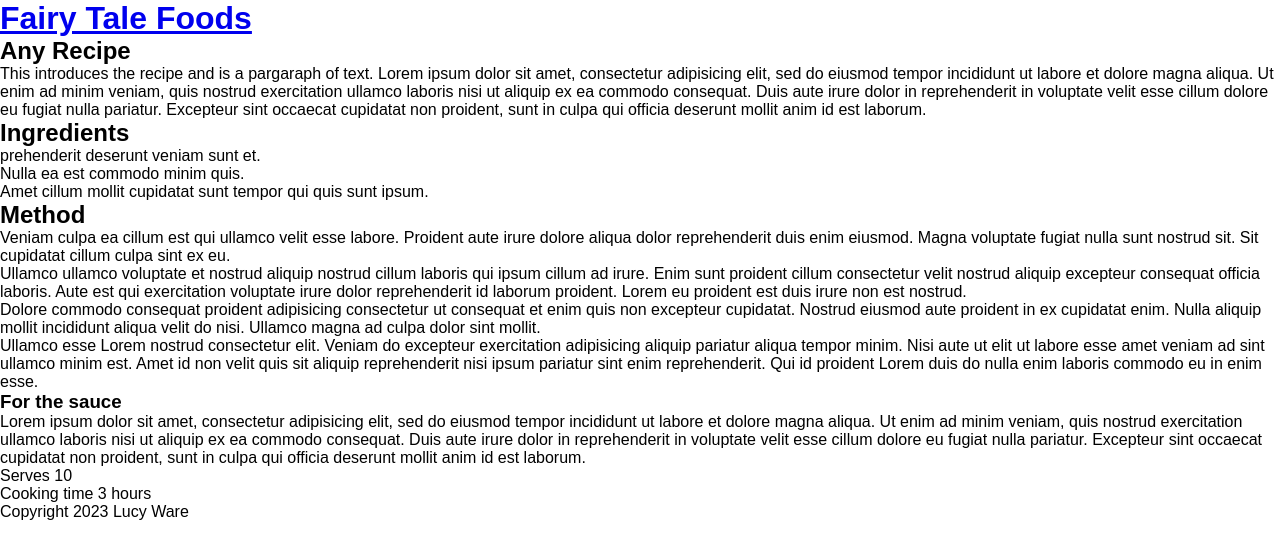
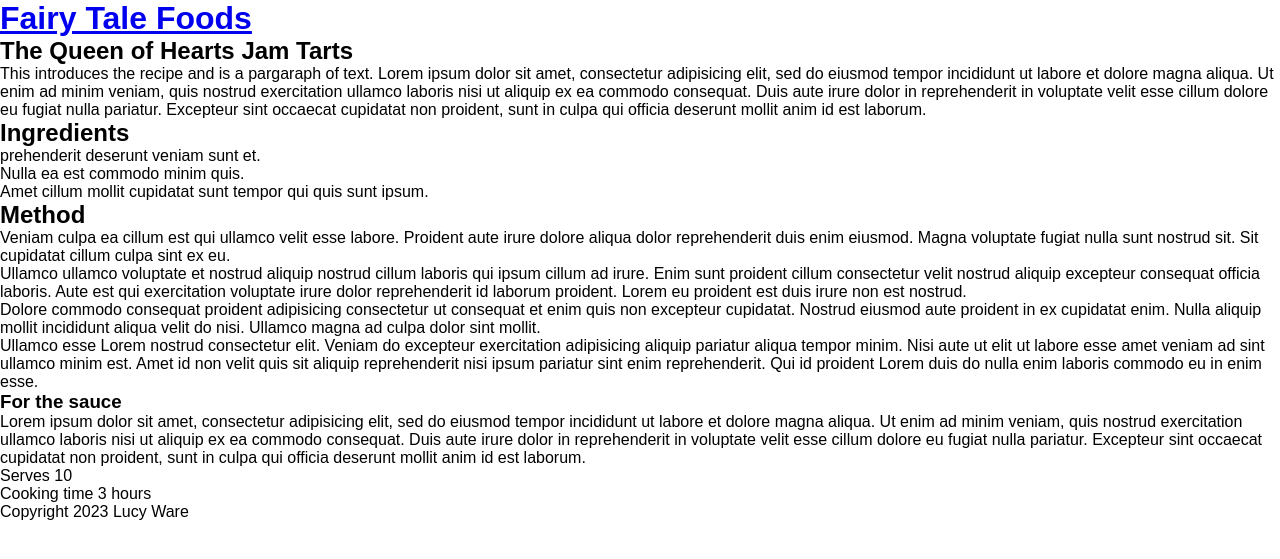
Before and after one commit to Lucyware/Fairytalefoods, a Jekyll site: the page built from _recipes/recipe2.md, in a window 1280 px wide. Shown: the top 559 px of the page. Built offline with Jekyll 4.4.1, drawn with Linux system fonts in a browser that asks for light colours.

Commit message:
Update Recipe “recipe2”

```diff
--- a/_recipes/recipe2.md
+++ b/_recipes/recipe2.md
@@ -1,9 +1,9 @@
 ---
+title: The Queen of Hearts Jam Tarts
+date: 2019-10-19
+order: 1
 layout: recipe
-title: Any Recipe
-date: 2019-10-19
 published: true
-order: 1
 ---
 This introduces the recipe and is a pargaraph of text. Lorem ipsum dolor sit amet, consectetur adipisicing elit, sed do eiusmod tempor incididunt ut labore et dolore magna aliqua. Ut enim ad minim veniam, quis nostrud exercitation ullamco laboris nisi ut aliquip ex ea commodo consequat. Duis aute irure dolor in reprehenderit in voluptate velit esse cillum dolore eu fugiat nulla pariatur. Excepteur sint occaecat cupidatat non proident, sunt in culpa qui officia deserunt mollit anim id est laborum.
 
```
